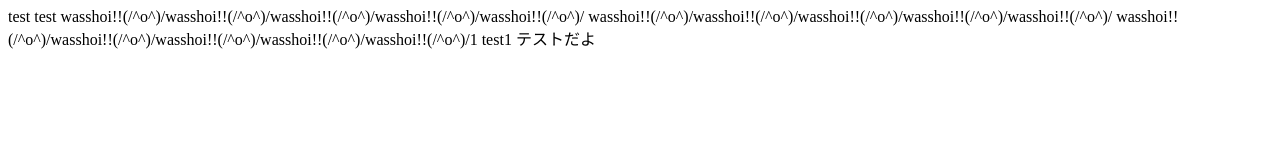
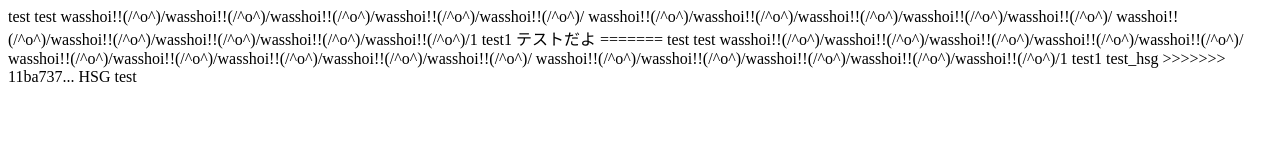
Before and after one commit to keita-tankyu/git-lesson, a plain HTML site: page index.html in a window 1280 px wide. Drawn offline with Linux system fonts and the light colour scheme.

Commit message:
conflict

```diff
--- a/index.html
+++ b/index.html
@@ -1,7 +1,9 @@
 <html>
+
 <head>
-<title>git lesson test page</title>
+  <title>git lesson test page</title>
 </head>
+
 <body>
 test
 test
@@ -10,5 +12,15 @@ wasshoi!!(/^o^)/wasshoi!!(/^o^)/wasshoi!!(/^o^)/wasshoi!!(/^o^)/wasshoi!!(/^o^)/
 wasshoi!!(/^o^)/wasshoi!!(/^o^)/wasshoi!!(/^o^)/wasshoi!!(/^o^)/wasshoi!!(/^o^)/1
 test1
 テストだよ
+=======
+  test
+  test
+  wasshoi!!(/^o^)/wasshoi!!(/^o^)/wasshoi!!(/^o^)/wasshoi!!(/^o^)/wasshoi!!(/^o^)/
+  wasshoi!!(/^o^)/wasshoi!!(/^o^)/wasshoi!!(/^o^)/wasshoi!!(/^o^)/wasshoi!!(/^o^)/
+  wasshoi!!(/^o^)/wasshoi!!(/^o^)/wasshoi!!(/^o^)/wasshoi!!(/^o^)/wasshoi!!(/^o^)/1
+  test1
+  test_hsg
+>>>>>>> 11ba737... HSG test
 </body>
+
 </html>
```
